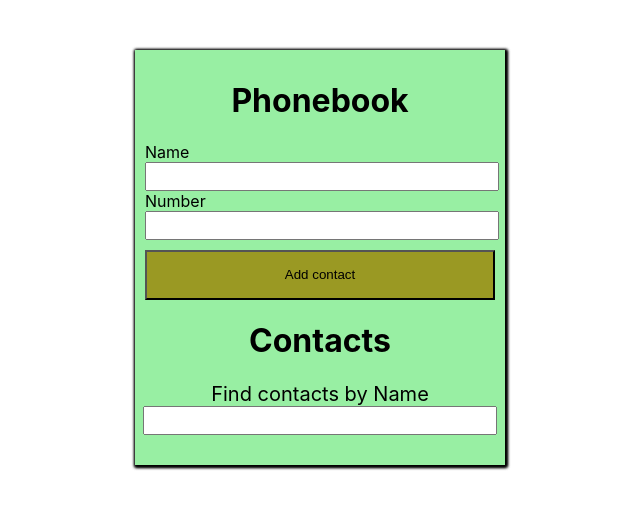
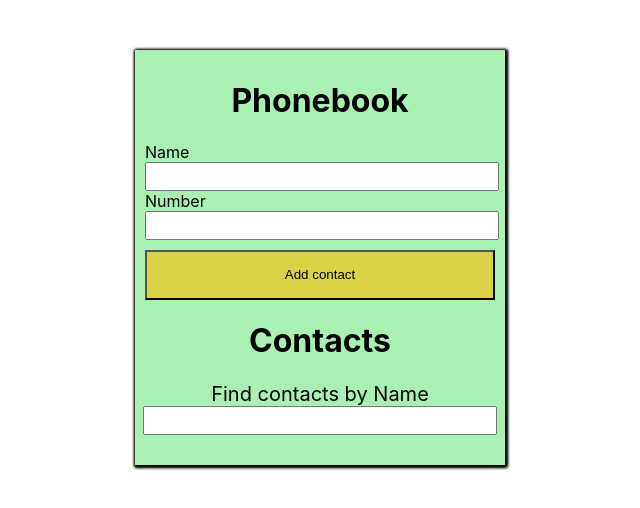
Before and after one commit to TarasLE/goit-react-hw-03-phonebook, a React (Create React App) app: page / in a window 1280 px wide. Shown: the top 508 px of the page, without its empty margins (320-960 px from the left). Built offline with nearby package versions, Linux system fonts and the light colour scheme.

Commit message:
int save
styles

```diff
--- a/src/App.module.css
+++ b/src/App.module.css
@@ -1,6 +1,6 @@
 .Container {
     padding: 10px;
-    background-color: rgba(84, 228, 103, 0.6);
+    background-color: rgba(84, 228, 103, 0.5);
     display: flex;
     align-items: center;
     flex-direction: column;
--- a/src/components/ContactList/ContactList.module.css
+++ b/src/components/ContactList/ContactList.module.css
@@ -14,6 +14,7 @@
     display: flex;
     justify-content: space-between;
     border: black solid 1px;
+    background-color: rgba(232, 204, 45, 0.25);
 }
 
 ul {
@@ -29,7 +30,7 @@ li {
 }
 
 .DeleteBtn {
-    background-color: rgba(155, 132, 4, 0.8);
+    background-color: rgba(232, 204, 45, 0.8);
     margin-right: 10px;
     margin-top: 10px;
     margin-bottom: 10px;
--- a/src/components/Contactform/ContactForm.module.css
+++ b/src/components/Contactform/ContactForm.module.css
@@ -1,5 +1,5 @@
 .Container {
-    position: relative;
+    /* position: relative; */
     display: flex;
     flex-direction: column;
     width: 100%;
@@ -12,8 +12,8 @@
 .Notification {
     padding: 30px;
     position: absolute;
-    top: 0%;
-    left: -16%;
+    top: 100px;
+    left: calc(50% - 230px);
     display: flex;
     flex-direction: column;
     text-align: center;
@@ -36,7 +36,7 @@
 .FormBtn {
     margin-top: 10px;
     height: 50px;
-    background-color: rgba(155, 132, 4, 0.8);
+    background-color: rgba(232, 204, 45, 0.8);
 }
 
 .FormBtn:hover {
```
